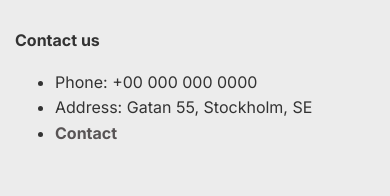
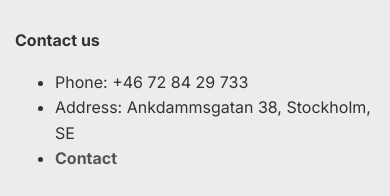
Before and after one commit to vikash123765/candleFrontEndReact, a React (Vite) app: page / in a window 390 px wide. Shown: the part 747-943 px from the top of the page. Built offline with nearby package versions, Linux system fonts and the light colour scheme; no server answers.

Commit message:
added phone number and adress for web page

```diff
--- a/src/components/Footer.jsx
+++ b/src/components/Footer.jsx
@@ -37,10 +37,10 @@ const Footer = () => {
           <h4>Contact us</h4>
           <ul>
             <li>
-              Phone: +00 000 000 0000
+              Phone: +46 72 84 29 733
             </li>
             <li>
-              Address: Gatan 55, Stockholm, SE
+              Address: Ankdammsgatan 38, Stockholm, SE
             </li>
             <li><a href="#" onClick={() => handleNavigation("/Contact")}>Contact</a></li>
           </ul>
```
